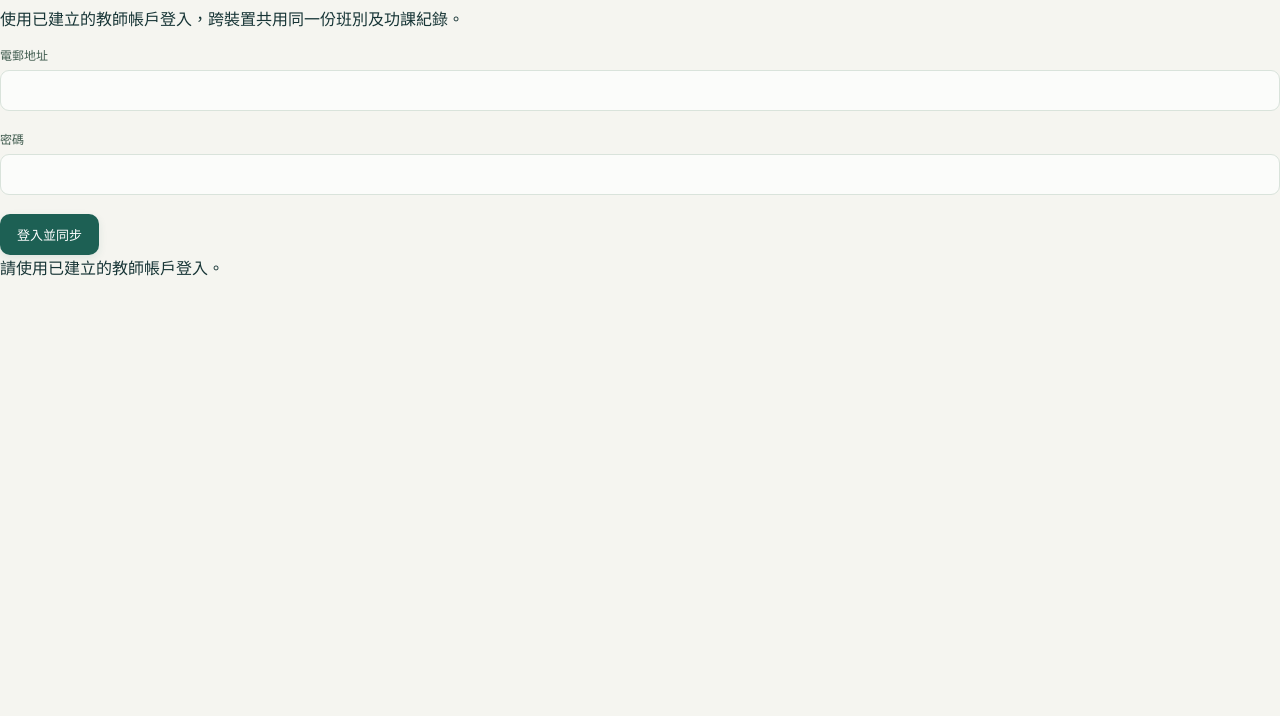
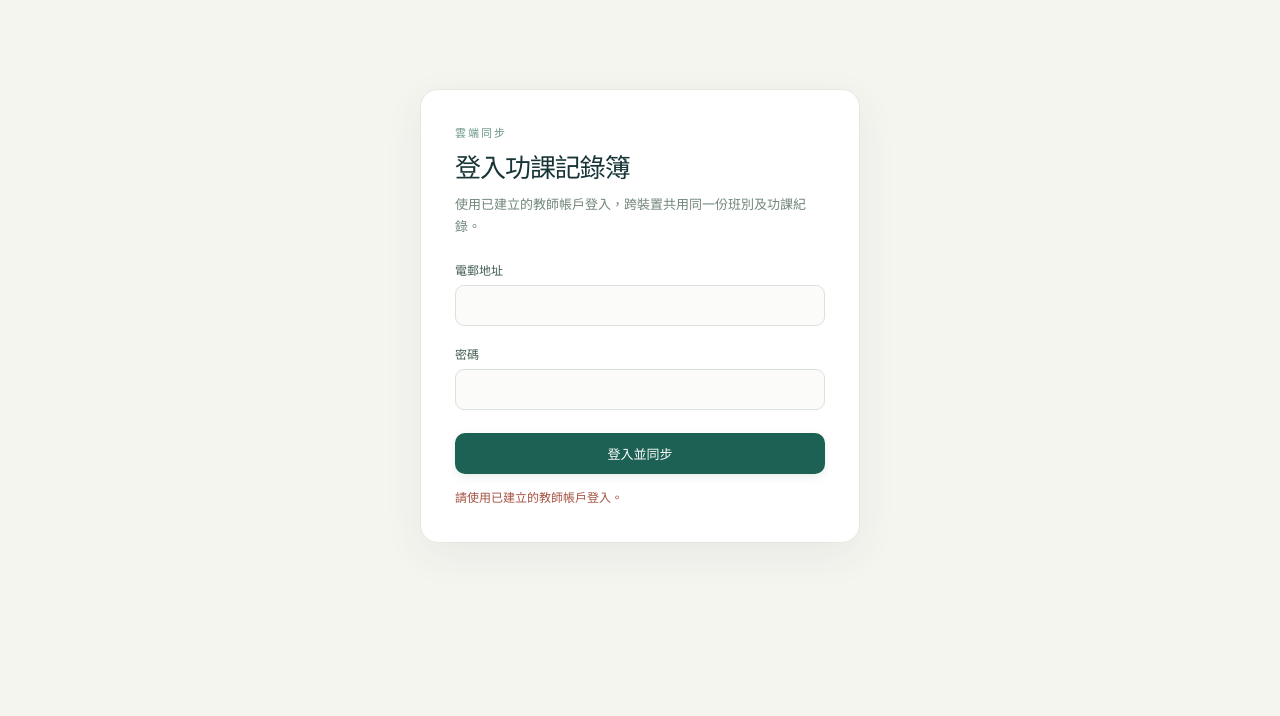
Before and after one commit to hcwwwwaiii/homework-record-book, a plain HTML site: page index.html in a window 1280 px wide. Shown: the part 84-800 px from the top of the page. Drawn offline with nearby package versions, Linux system fonts and the light colour scheme.

Commit message:
Enable secure Supabase cloud sync

```diff
--- a/styles.css
+++ b/styles.css
@@ -122,3 +122,11 @@
 #assignmentDetailTopic{min-height:76px}
 .assignment-detail-topic{font-size:12px;line-height:1.5;color:#5d796b;margin:-5px 0 12px;white-space:pre-wrap;overflow-wrap:anywhere;font-weight:500}
 .assignment-detail-topic strong{font-weight:750}
+
+.cloud-gate{min-height:100vh;padding:24px;display:grid;place-items:center;background:#f5f5f0}
+.cloud-login{width:min(100%,440px);padding:34px;background:#fff;border:1px solid #e1e9e2;border-radius:18px;box-shadow:0 12px 40px #1c3d2a10}
+.cloud-login h1{font-size:26px;margin:0 0 10px;letter-spacing:-.04em}
+.cloud-login>p:not(.eyebrow):not(.cloud-login-message){font-size:13px;line-height:1.65;color:#71867a;margin:0 0 24px}
+.cloud-login .primary-button{width:100%;margin-top:4px}
+.cloud-login-message{font-size:12px;color:#a55141;line-height:1.6;min-height:20px;margin:14px 0 0}
+@media(max-width:520px){.cloud-gate{padding:16px}.cloud-login{padding:25px 20px}}
```
